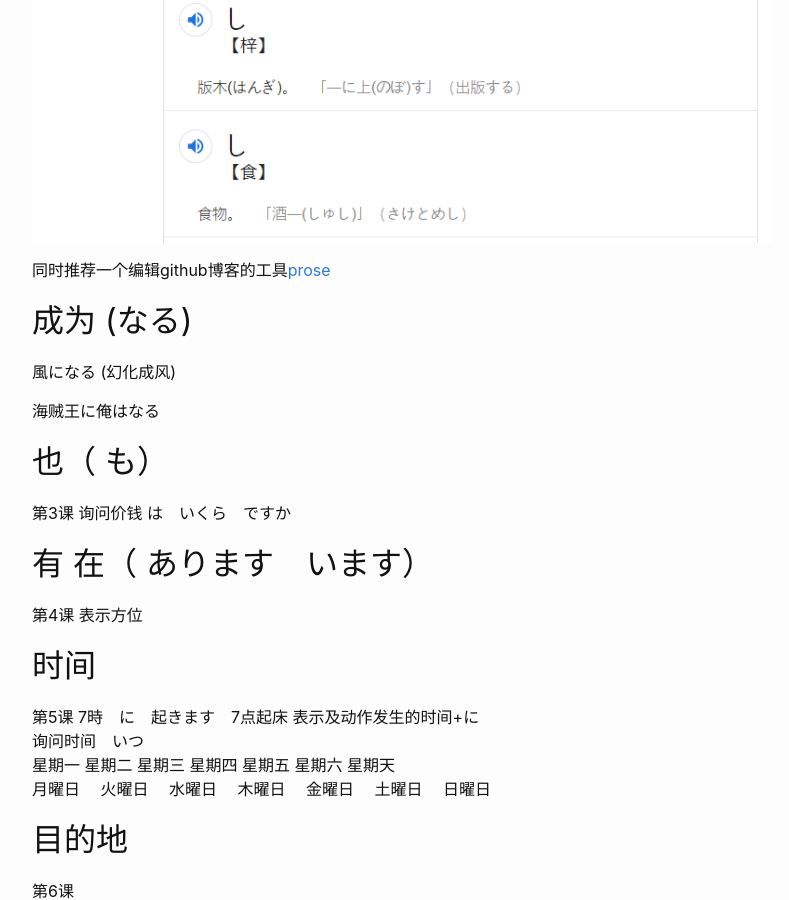
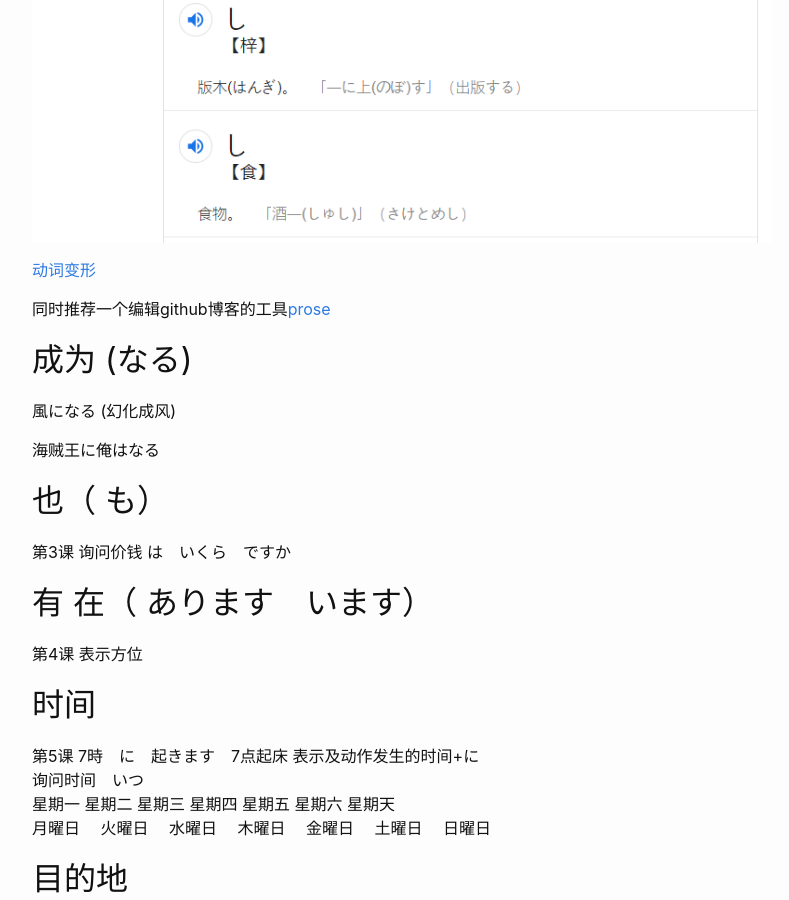
Before and after one commit to zane133/zane133.github.io, a Jekyll site: the page built from _posts/2019-08-17-japanese_study.markdown, in a window 1280 px wide and 900 px high, scrolled down 410 px. Shown: the whole window, without its empty margins (238-1027 px from the left). Built offline with Jekyll 4.4.1, drawn with Linux system fonts in a browser that asks for light colours.

Commit message:
Update 2019-08-17-japanese_study.markdown

```diff
--- a/_posts/2019-08-17-japanese_study.markdown
+++ b/_posts/2019-08-17-japanese_study.markdown
@@ -8,6 +8,8 @@ Google可以在搜索词的尾部加上 **とは**
 
 
 ![谷歌搜索]({{site.baseurl}}/img/google_search20190817151902.png)
+
+[动词变形](https://baike.baidu.com/item/%E6%97%A5%E8%AF%AD%E4%BA%94%E6%AE%B5%E5%8A%A8%E8%AF%8D%E5%8F%98%E5%BD%A2%E8%A7%84%E5%88%99/10061501?fr=aladdin)
 
 同时推荐一个编辑github博客的工具[prose](https://prose.io)
 
```
